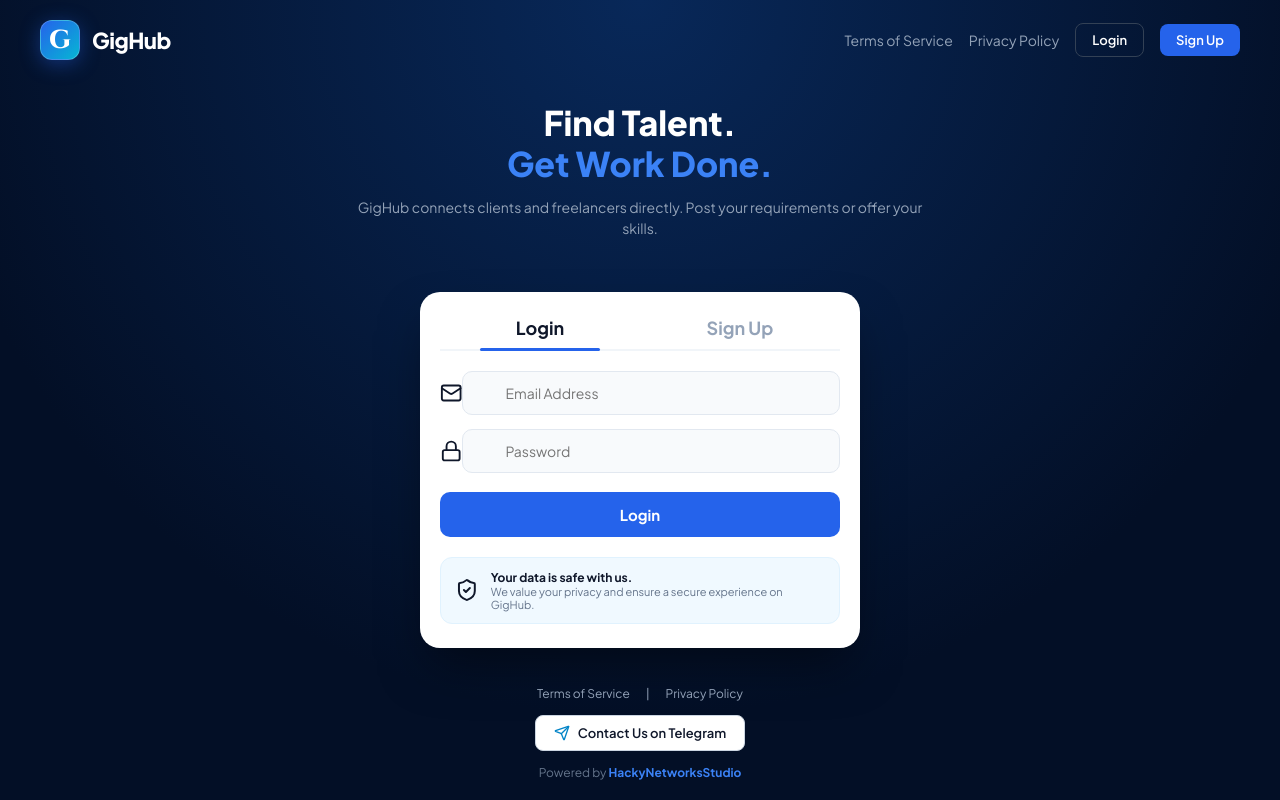
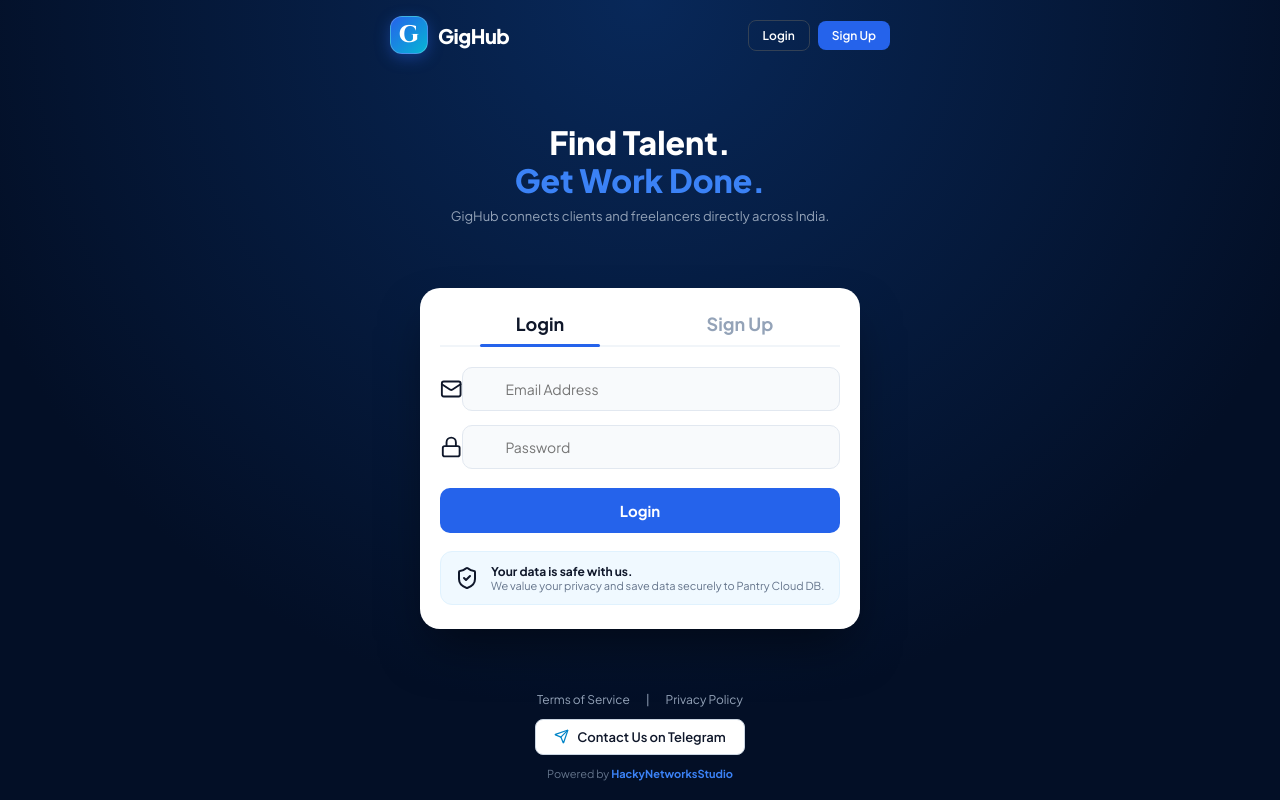
Before and after one commit to Hacky842/GigHub, a Flask app: page / in a window 1280 px wide. Run offline with Flask 3, Linux system fonts and the light colour scheme.

Commit message:
Fixed index.html with Pantry Cloud, OTP system, mobile viewport and Policy modals

```diff
--- a/templates/index.html
+++ b/templates/index.html
@@ -2,7 +2,7 @@
 <html lang="en">
 <head>
     <meta charset="UTF-8">
-    <meta name="viewport" content="width=device-width, initial-scale=1.0">
+    <meta name="viewport" content="width=device-width, initial-scale=1.0, maximum-scale=1.0, user-scalable=no">
     <title>GigHub - Find Talent. Get Work Done.</title>
     <script src="https://unpkg.com/lucide@latest"></script>
     <style>
@@ -20,12 +20,14 @@
             justify-content: space-between;
             align-items: center;
             padding: 0 16px;
+            overflow-x: hidden;
         }
 
+        /* Top Header */
         header {
             width: 100%;
-            max-width: 1200px;
-            padding: 20px 0;
+            max-width: 500px;
+            padding: 16px 0;
             display: flex;
             justify-content: space-between;
             align-items: center;
@@ -34,15 +36,14 @@
         .logo-container {
             display: flex;
             align-items: center;
-            gap: 12px;
-            cursor: pointer;
+            gap: 10px;
             text-decoration: none;
             color: inherit;
         }
 
         .logo-icon {
-            width: 40px;
-            height: 40px;
+            width: 38px;
+            height: 38px;
             background: linear-gradient(135deg, #2563eb, #06b6d4);
             border-radius: 12px;
             display: flex;
@@ -51,36 +52,33 @@
             font-family: 'Cinzel', serif;
             font-weight: 800;
             color: #fff;
-            font-size: 26px;
-            box-shadow: 0 4px 20px rgba(37, 99, 235, 0.4);
+            font-size: 24px;
+            box-shadow: 0 4px 15px rgba(37, 99, 235, 0.4);
             border: 1px solid rgba(255, 255, 255, 0.2);
-            transition: transform 0.2s;
         }
 
-        .logo-container:hover .logo-icon { transform: scale(1.05); }
+        .logo-text { font-size: 20px; font-weight: 800; letter-spacing: -0.5px; }
 
-        .logo-text { font-size: 22px; font-weight: 800; letter-spacing: -0.5px; }
-
-        .top-nav { display: flex; align-items: center; gap: 16px; font-size: 14px; }
-        .top-nav a { color: #94a3b8; text-decoration: none; cursor: pointer; }
-        .top-nav a:hover { color: #fff; }
+        .top-nav { display: flex; align-items: center; gap: 8px; font-size: 13px; }
 
         .btn-top-outline, .btn-top-filled {
             border-radius: 8px;
             font-weight: 600;
-            font-size: 13px;
+            font-size: 12px;
             cursor: pointer;
-            padding: 8px 16px;
+            padding: 7px 14px;
         }
 
         .btn-top-outline { background: transparent; border: 1px solid #334155; color: #fff; }
         .btn-top-filled { background: #2563eb; border: none; color: #fff; }
 
-        .hero-section { text-align: center; margin: 15px 0 25px; max-width: 600px; }
-        .hero-title { font-size: 34px; font-weight: 800; line-height: 1.2; margin-bottom: 12px; }
+        /* Hero Text */
+        .hero-section { text-align: center; margin: 10px 0 20px; width: 100%; max-width: 480px; }
+        .hero-title { font-size: 32px; font-weight: 800; line-height: 1.2; margin-bottom: 8px; }
         .hero-title span { color: #3b82f6; }
-        .hero-subtitle { color: #94a3b8; font-size: 14px; margin: 0 auto 20px; line-height: 1.5; }
+        .hero-subtitle { color: #94a3b8; font-size: 13px; line-height: 1.4; padding: 0 10px; }
 
+        /* Auth Main Card */
         .auth-card {
             background: #ffffff;
             color: #0f172a;
@@ -89,7 +87,7 @@
             border-radius: 20px;
             padding: 24px 20px;
             box-shadow: 0 25px 50px -12px rgba(0, 0, 0, 0.5);
-            margin-bottom: 30px;
+            margin-bottom: 20px;
         }
 
         .tab-bar { display: flex; border-bottom: 2px solid #f1f5f9; margin-bottom: 20px; }
@@ -106,11 +104,15 @@
         .form-group label { display: block; font-size: 12px; color: #64748b; margin-bottom: 5px; font-weight: 600; }
         .input-wrapper { position: relative; display: flex; align-items: center; }
         .input-wrapper i.icon-left { position: absolute; left: 14px; color: #94a3b8; width: 18px; height: 18px; }
-        .input-wrapper i.icon-right { position: absolute; right: 14px; color: #94a3b8; width: 18px; height: 18px; cursor: pointer; }
 
         .input-wrapper input, .input-wrapper select {
             width: 100%; padding: 12px 14px 12px 42px; background: #f8fafc;
             border: 1px solid #e2e8f0; border-radius: 10px; font-size: 14px; color: #0f172a; outline: none;
+        }
+
+        .btn-otp {
+            position: absolute; right: 6px; background: #2563eb; color: #fff;
+            border: none; padding: 6px 12px; border-radius: 6px; font-size: 11px; font-weight: 700; cursor: pointer;
         }
 
         .btn-submit {
@@ -119,36 +121,36 @@
         }
 
         .security-box {
-            margin-top: 20px; background: #f0f9ff; border: 1px solid #e0f2fe;
+            margin-top: 18px; background: #f0f9ff; border: 1px solid #e0f2fe;
             border-radius: 12px; padding: 12px 14px; display: flex; align-items: center; gap: 12px;
         }
-        .security-box i { color: #0284c7; width: 22px; height: 22px; }
+        .security-box i { color: #0284c7; width: 22px; height: 22px; flex-shrink: 0; }
         .security-text h4 { font-size: 12px; font-weight: 700; color: #0f172a; }
         .security-text p { font-size: 11px; color: #64748b; }
 
         .panel-content { display: none; }
         .panel-content.active { display: block; }
 
-        /* Modal styling for Terms / Privacy */
+        /* Modal popup overlay for Terms & Privacy */
         .modal-overlay {
             position: fixed; top: 0; left: 0; width: 100%; height: 100%;
-            background: rgba(2, 6, 23, 0.85); backdrop-filter: blur(8px);
+            background: rgba(2, 6, 23, 0.85); backdrop-filter: blur(6px);
             display: none; justify-content: center; align-items: center; z-index: 1000; padding: 20px;
         }
         .modal-card {
             background: #ffffff; color: #0f172a; border-radius: 16px; padding: 24px;
-            max-width: 500px; width: 100%; position: relative; max-height: 80vh; overflow-y: auto;
+            max-width: 440px; width: 100%; position: relative; max-height: 80vh; overflow-y: auto;
         }
         .modal-close { position: absolute; right: 16px; top: 16px; cursor: pointer; color: #64748b; }
 
         footer { width: 100%; text-align: center; padding-bottom: 20px; }
-        .footer-links { display: flex; justify-content: center; gap: 16px; font-size: 12px; color: #94a3b8; margin-bottom: 14px; }
+        .footer-links { display: flex; justify-content: center; gap: 16px; font-size: 12px; color: #94a3b8; margin-bottom: 12px; }
         .footer-links a { color: #94a3b8; text-decoration: none; cursor: pointer; }
 
         .btn-telegram {
             background: #ffffff; color: #0f172a; border: 1px solid #cbd5e1;
             padding: 9px 18px; border-radius: 8px; font-size: 13px; font-weight: 600;
-            display: inline-flex; align-items: center; gap: 8px; text-decoration: none; margin-bottom: 14px;
+            display: inline-flex; align-items: center; gap: 8px; text-decoration: none; margin-bottom: 12px;
         }
     </style>
 </head>
@@ -156,14 +158,11 @@
 
     <!-- Header -->
     <header>
-        <!-- Stylish Logo with direct browser click route -->
-        <a href="/" target="_blank" class="logo-container" title="Open GigHub in New Tab">
+        <a href="/" target="_blank" class="logo-container" title="Open in Browser">
             <div class="logo-icon">G</div>
             <span class="logo-text">GigHub</span>
         </a>
         <div class="top-nav">
-            <a onclick="openModal('terms')">Terms of Service</a>
-            <a onclick="openModal('privacy')">Privacy Policy</a>
             <button class="btn-top-outline" onclick="switchTab('login')">Login</button>
             <button class="btn-top-filled" onclick="switchTab('signup')">Sign Up</button>
         </div>
@@ -172,7 +171,7 @@
     <!-- Hero -->
     <div class="hero-section">
         <h1 class="hero-title">Find Talent.<br><span>Get Work Done.</span></h1>
-        <p class="hero-subtitle">GigHub connects clients and freelancers directly. Post your requirements or offer your skills.</p>
+        <p class="hero-subtitle">GigHub connects clients and freelancers directly across India.</p>
     </div>
 
     <!-- Auth Card -->
@@ -182,7 +181,7 @@
             <div class="tab-item" id="signupTab" onclick="switchTab('signup')">Sign Up</div>
         </div>
 
-        <!-- LOGIN -->
+        <!-- LOGIN PANEL -->
         <div id="loginPanel" class="panel-content active">
             <form onsubmit="handleLogin(event)">
                 <div class="form-group">
@@ -201,7 +200,7 @@
             </form>
         </div>
 
-        <!-- SIGNUP -->
+        <!-- SIGNUP PANEL -->
         <div id="signupPanel" class="panel-content">
             <form onsubmit="handleSignup(event)">
                 <div class="form-group">
@@ -214,6 +213,14 @@
                     <div class="input-wrapper">
                         <i data-lucide="mail" class="icon-left"></i>
                         <input type="email" id="signup_email" placeholder="Email Address" required>
+                        <button type="button" class="btn-otp" onclick="requestOTP()">Send OTP</button>
+                    </div>
+                </div>
+                <!-- OTP Field -->
+                <div class="form-group" id="otpGroup" style="display:none;">
+                    <div class="input-wrapper">
+                        <i data-lucide="shield-check" class="icon-left"></i>
+                        <input type="text" id="signup_otp" placeholder="Enter 6-Digit OTP">
                     </div>
                 </div>
                 <div class="form-group">
@@ -235,7 +242,7 @@
                 <div class="form-group" id="skillsGroup">
                     <div class="input-wrapper">
                         <i data-lucide="wrench" class="icon-left"></i>
-                        <input type="text" id="signup_skills" placeholder="Skills (e.g. Web Dev, Editing)">
+                        <input type="text" id="signup_skills" placeholder="Skills (e.g. Graphic Design, Web Dev)">
                     </div>
                 </div>
                 <button type="submit" class="btn-submit">Create Account</button>
@@ -246,17 +253,17 @@
             <i data-lucide="shield-check"></i>
             <div class="security-text">
                 <h4>Your data is safe with us.</h4>
-                <p>We value your privacy and ensure a secure experience on GigHub.</p>
+                <p>We value your privacy and save data securely to Pantry Cloud DB.</p>
             </div>
         </div>
     </div>
 
-    <!-- Policy Modal -->
+    <!-- Terms / Privacy Modal -->
     <div class="modal-overlay" id="policyModal">
         <div class="modal-card">
             <i data-lucide="x" class="modal-close" onclick="closeModal()"></i>
-            <h2 id="modalTitle" style="margin-bottom:12px;"></h2>
-            <div id="modalBody" style="font-size:14px; color:#475569; line-height:1.6;"></div>
+            <h3 id="modalTitle" style="margin-bottom:12px; font-weight:800;"></h3>
+            <div id="modalBody" style="font-size:13px; color:#475569; line-height:1.6;"></div>
         </div>
     </div>
 
@@ -268,10 +275,10 @@
             <a onclick="openModal('privacy')">Privacy Policy</a>
         </div>
         <a href="https://t.me/HackyNetworksStudio" target="_blank" class="btn-telegram">
-            <i data-lucide="send" style="width: 16px; height: 16px; color: #0284c7;"></i>
+            <i data-lucide="send" style="width: 15px; height: 15px; color: #0284c7;"></i>
             Contact Us on Telegram
         </a>
-        <p style="font-size: 12px; color: #64748b;">Powered by <span style="color: #3b82f6; font-weight:700;">HackyNetworksStudio</span></p>
+        <p style="font-size: 11px; color: #64748b;">Powered by <span style="color: #3b82f6; font-weight:700;">HackyNetworksStudio</span></p>
     </footer>
 
     <script>
@@ -289,6 +296,19 @@
             document.getElementById('skillsGroup').style.display = (role === 'Client') ? 'none' : 'block';
         }
 
+        async function requestOTP() {
+            const email = document.getElementById('signup_email').value;
+            if(!email) return alert('Pehle email daalo!');
+            const res = await fetch('/send-otp', {
+                method: 'POST',
+                headers: {'Content-Type': 'application/json'},
+                body: JSON.stringify({ email })
+            });
+            const data = await res.json();
+            alert(data.message);
+            document.getElementById('otpGroup').style.display = 'block';
+        }
+
         function openModal(type) {
             const modal = document.getElementById('policyModal');
             const title = document.getElementById('modalTitle');
@@ -296,10 +316,10 @@
 
             if(type === 'terms') {
                 title.innerText = "Terms of Service";
-                body.innerHTML = "Welcome to GigHub! By using our platform, you agree to comply with our rules. Users must provide valid data, interact professionally, and strictly avoid spam or illegal activity. HackyNetworksStudio reserves rights to protect client & freelancer privacy.";
+                body.innerHTML = "GigHub platform rules: Users must register with valid information. Spammers, fraudulent projects, or abuse will lead to permanent deletion of account on Pantry Cloud DB.";
             } else {
                 title.innerText = "Privacy Policy";
-                body.innerHTML = "Your privacy is our highest priority. We store user credentials in encrypted sessions and never share your confidential details with third parties. All transaction logs and communication adhere to standard Indian cybersecurity guidelines.";
+                body.innerHTML = "Your privacy is protected. User data, logins and contacts are saved safely in Pantry Cloud Baskets and strictly encrypted.";
             }
             modal.style.display = 'flex';
         }
@@ -310,12 +330,25 @@
 
         async function handleSignup(e) {
             e.preventDefault();
+            const otp = document.getElementById('signup_otp').value;
+            const email = document.getElementById('signup_email').value;
+
+            if(document.getElementById('otpGroup').style.display !== 'none' && otp) {
+                const vRes = await fetch('/verify-otp', {
+                    method: 'POST',
+                    headers: {'Content-Type': 'application/json'},
+                    body: JSON.stringify({ email, otp })
+                });
+                const vData = await vRes.json();
+                if(vData.status !== 'success') return alert(vData.message);
+            }
+
             const res = await fetch('/signup', {
                 method: 'POST',
                 headers: {'Content-Type': 'application/json'},
                 body: JSON.stringify({
                     name: document.getElementById('signup_name').value,
-                    email: document.getElementById('signup_email').value,
+                    email: email,
                     password: document.getElementById('signup_pass').value,
                     role: document.getElementById('signup_role').value,
                     skills: document.getElementById('signup_skills').value
```
